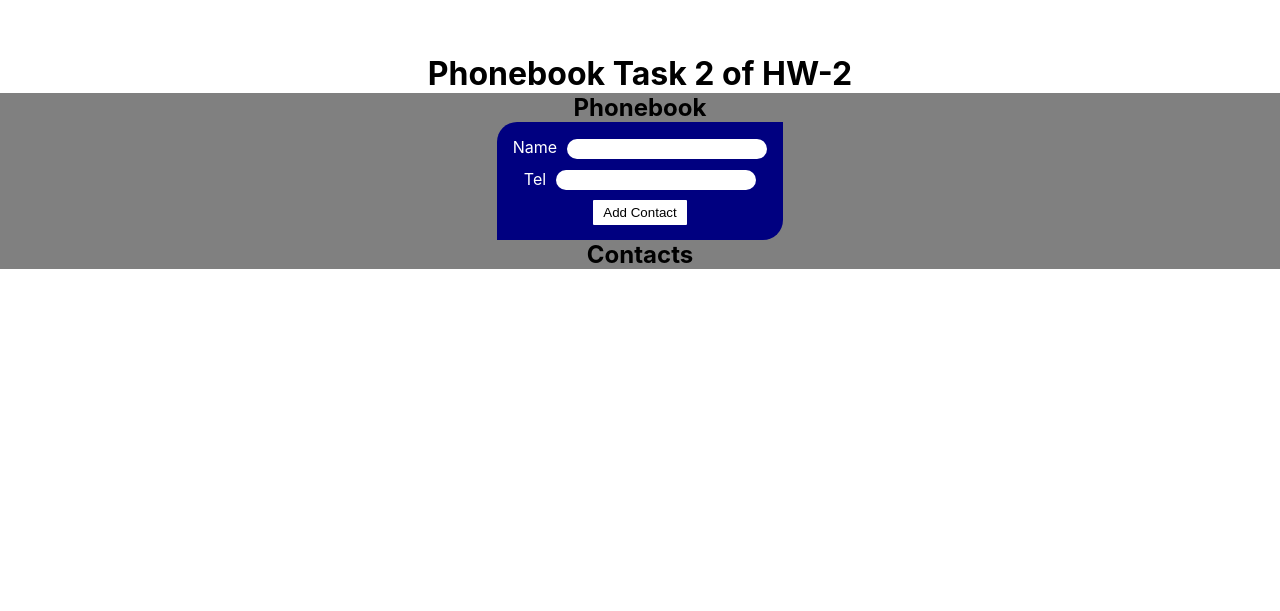
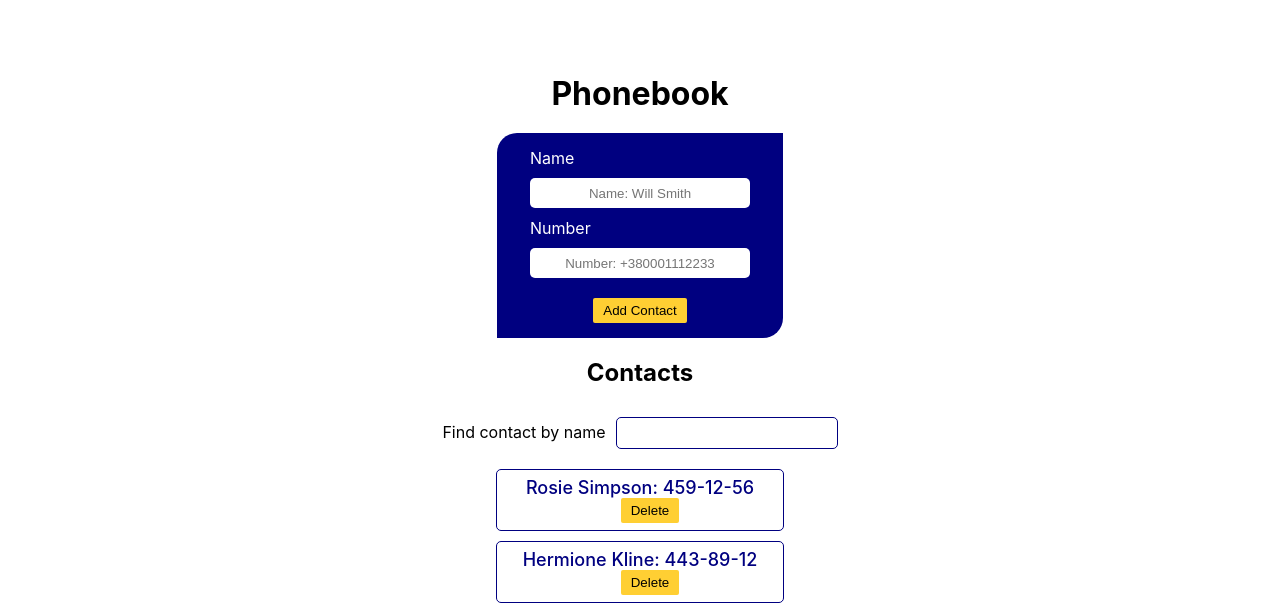
Before and after one commit to dsamyliak/goit-react-hw-02-phonebook, a React (Create React App) app: page / in a window 1280 px wide. Shown: the part 306-917 px from the top of the page. Built offline with nearby package versions, Linux system fonts and the light colour scheme.

Commit message:
add contact finish, add filter section

```diff
--- a/src/App.js
+++ b/src/App.js
@@ -1,12 +1,24 @@
 import "./App.css";
+import "./components/Contacts/Contacts.css";
 import React from "react";
-// import ReactDOM from "react-dom";
+import { nanoid } from "nanoid";
 import Section from "./components/Section/Section";
 import Phonebook from "./components/Phonebook/Phonebook";
+import Contacts from "./components/Contacts/Contacts";
+import Filter from "./components/Filter/Filter";
 
 class App extends React.Component {
+  listItemId = nanoid();
+  contactId = nanoid();
+  btnDeleteId = nanoid();
+
   state = {
-    contacts: [],
+    contacts: [
+      { id: "id-1", name: "Rosie Simpson", number: "459-12-56" },
+      { id: "id-2", name: "Hermione Kline", number: "443-89-12" },
+      { id: "id-3", name: "Eden Clements", number: "645-17-79" },
+      { id: "id-4", name: "Annie Copeland", number: "227-91-26" },
+    ],
     name: "",
     tel: "",
   };
@@ -15,30 +27,45 @@ class App extends React.Component {
     console.log(newContact);
 
     this.setState((prevState) => ({
-      contacts: [...prevState.contacts, newContact],
+      contacts: [newContact, ...prevState.contacts],
     }));
   };
 
   render() {
     console.log(this.state);
+    console.log([...this.state.contacts]);
 
     return (
       <div className="App">
-        <>
+        {/* <>
           <h1>Phonebook Task 2 of HW-2</h1>
-        </>
-
+        </> */}
+        <h1 className="headerOptions">Phonebook</h1>
         <Section title="Phonebook">
           <Phonebook
             className="Phonebook__Form"
-            contacts={this.state.contacts}
-            name={this.state.name}
-            tel={this.state.tel}
             onSubmit={this.formSubmitHandler}
           ></Phonebook>
         </Section>
 
-        <Section title="Contacts"></Section>
+        <h2 className="headerOptions">Contacts</h2>
+        <Section title="Filter">
+          <Filter></Filter>
+        </Section>
+        <Section title="Contacts">
+          <ul>
+            {[...this.state.contacts].map((contactItem) => (
+              <li id={this.listItemId} className="contactItem">
+                <span className="contactText" id={this.listItemId}>
+                  {contactItem.name}: {contactItem.number}{" "}
+                  <button className="contactDeleteBtn" id={this.listItemId}>
+                    Delete
+                  </button>
+                </span>
+              </li>
+            ))}
+          </ul>
+        </Section>
       </div>
     );
   }
--- a/src/components/Contacts/Contacts.css
+++ b/src/components/Contacts/Contacts.css
@@ -0,0 +1,23 @@
+.contactItem {
+  display: block;
+  margin: 10px auto;
+  padding: 7px 15px;
+  width: 20vw;
+  border-radius: 5px 5px;
+  border-color: navy;
+  border-width: 1px;
+  border-style: solid;
+}
+
+.contactText {
+  color: navy;
+  font-size: large;
+  font-weight: 500;
+}
+
+.contactDeleteBtn {
+  margin-left: 20px;
+  /* border: 1px solid navy; */
+  border-radius: 2px;
+  background-color: rgb(255, 207, 51);
+}
--- a/src/components/Contacts/Contacts.js
+++ b/src/components/Contacts/Contacts.js
@@ -1,3 +1,11 @@
 import React from "react";
 import "./Contacts.css";
 import { nanoid } from "nanoid";
+
+class Contacts extends React.Component {
+  contactId = nanoid();
+
+  state = {};
+}
+
+export default Contacts;
--- /dev/null
+++ b/src/components/Filter/Filter.css
@@ -0,0 +1,9 @@
+.inputFilter {
+  display: inline-block;
+  border: 1px solid navy;
+  margin-left: 10px;
+}
+
+.inputFilter:hover {
+  border: 1px solid rgb(126, 126, 255);
+}
--- /dev/null
+++ b/src/components/Filter/Filter.js
@@ -0,0 +1,20 @@
+import React from "react";
+import "./Filter.css";
+import { nanoid } from "nanoid";
+
+class Filter extends React.Component {
+  filterId = nanoid();
+
+  state = {};
+
+  render() {
+    return (
+      <>
+        <span>Find contact by name</span>
+        <input className="inputFilter" />
+      </>
+    );
+  }
+}
+
+export default Filter;
--- a/src/components/Phonebook/Phonebook.css
+++ b/src/components/Phonebook/Phonebook.css
@@ -7,29 +7,37 @@
   background-color: navy;
 }
 
-h2 {
-  color: white;
-}
-
 input {
+  display: block;
+  margin: 10px auto;
   width: 200px;
   height: 20px;
-  border-radius: 10px;
-  margin-bottom: 10px;
-  margin-left: 10px;
+  border-radius: 5px;
+  padding: 5px 10px;
+  text-align: center;
 }
 
 button {
   padding: 5px 10px;
-  width: auto;
-  height: auto;
   border-radius: 1px;
   background-color: white;
   color: black;
 }
 
+.AddContact__Btn {
+  display: block;
+  margin: 0 auto;
+  margin-top: 10px;
+  background-color: rgb(255, 207, 51);
+  border-radius: 2px;
+}
+button:hover {
+  background-color: rgb(31, 159, 218);
+}
+
 label {
-  display: block;
+  display: inline-block;
+  margin: 0 auto;
+  text-align: left;
   color: white;
-  padding: 0px;
 }
--- a/src/components/Phonebook/Phonebook.js
+++ b/src/components/Phonebook/Phonebook.js
@@ -5,6 +5,7 @@ import { nanoid } from "nanoid";
 class Phonebook extends React.Component {
   nameId = nanoid();
   telId = nanoid();
+  idId = nanoid();
 
   state = {
     name: "",
@@ -45,10 +46,11 @@ class Phonebook extends React.Component {
             id={this.nameId}
             value={this.state.name}
             onChange={this.handleInputChange}
+            placeholder="Name: Will Smith"
           />
         </label>
         <label htmlFor={this.telId}>
-          Tel
+          Number
           <input
             type="tel"
             name="number"
@@ -58,9 +60,10 @@ class Phonebook extends React.Component {
             value={this.state.number}
             id={this.telId}
             onChange={this.handleInputChange}
+            placeholder="Number: +380001112233"
           ></input>
         </label>
-        <button type="submit" className="Add__Contact">
+        <button type="submit" className="AddContact__Btn">
           Add Contact
         </button>
       </form>
--- a/src/components/Section/Section.css
+++ b/src/components/Section/Section.css
@@ -10,5 +10,8 @@ h2 {
 .Section {
   display: block;
   margin: 0 auto;
-  background-color: gray;
 }
+
+.headerOptions {
+  padding: 20px 0px;
+}
--- a/src/components/Section/Section.js
+++ b/src/components/Section/Section.js
@@ -1,17 +1,17 @@
-import React from 'react';
+import React from "react";
 import "./Section.css";
-import propTypes from 'prop-types';
+import propTypes from "prop-types";
 
-const Section = ({ title, children}) => (
-    <section className='Section'>
-        <h1>{title}</h1>
-        {children}
-    </section>
+const Section = ({ title, children }) => (
+  <section className="Section">
+    {/* <h1>{title}</h1> */}
+    {children}
+  </section>
 );
 
 Section.propTypes = {
-    title: propTypes.string,
-    children: propTypes.object,
+  title: propTypes.string,
+  children: propTypes.object,
 };
 
 export default Section;
```
